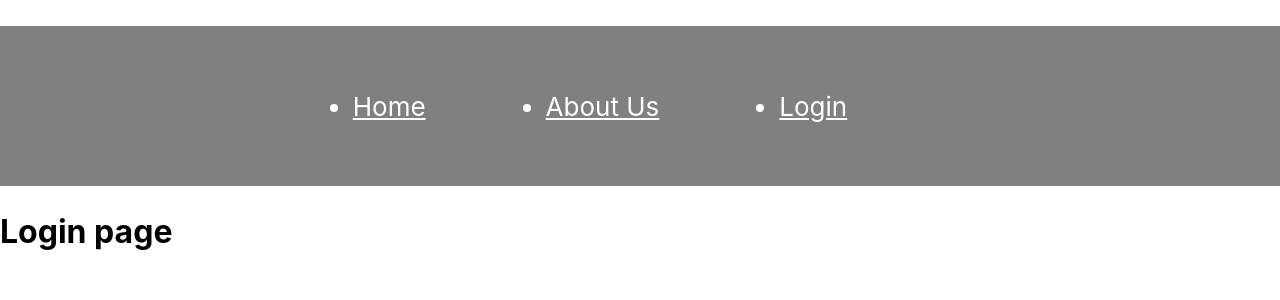
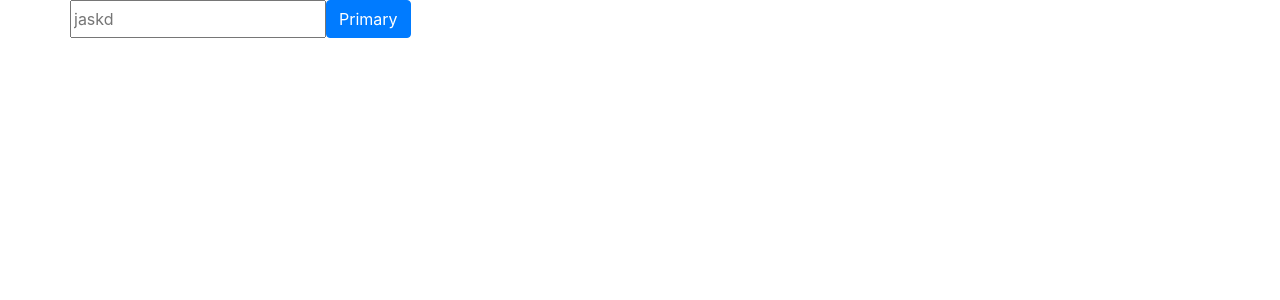
Before and after one commit to thatsmimo/empeal_website, a React (Create React App) app: page /login in a window 1280 px wide. Shown: the top 300 px of the page. Built offline with nearby package versions, Linux system fonts and the light colour scheme.

Commit message:
bootstrap added

```diff
--- a/package.json
+++ b/package.json
@@ -6,7 +6,9 @@
     "@testing-library/jest-dom": "^4.2.4",
     "@testing-library/react": "^9.3.2",
     "@testing-library/user-event": "^7.1.2",
+    "bootstrap": "^4.5.2",
     "react": "^16.13.1",
+    "react-bootstrap": "^1.3.0",
     "react-dom": "^16.13.1",
     "react-router-dom": "^5.2.0",
     "react-scripts": "3.4.3"
--- a/src/App.js
+++ b/src/App.js
@@ -1,5 +1,6 @@
 import React from "react";
 import "./App.css";
+import "bootstrap/dist/css/bootstrap.min.css";
 import { BrowserRouter as Router } from "react-router-dom";
 import Header from "./components/Header";
 import MainRouter from "./navigation/MainRouter";
@@ -7,7 +8,6 @@ import MainRouter from "./navigation/MainRouter";
 function App() {
   return (
     <Router>
-      <Header />
       <MainRouter />
     </Router>
   );
--- a/src/navigation/MainRouter.js
+++ b/src/navigation/MainRouter.js
@@ -3,6 +3,7 @@ import { BrowserRouter as Router, Route, Link, Switch } from "react-router-dom";
 import Dashboard from "../screens/Dashboard";
 import AboutUs from "../screens/AboutUs";
 import Login from "../screens/Login";
+import Homepage from "../screens/Homepage";
 
 export default function MainRouter() {
   return (
@@ -10,6 +11,7 @@ export default function MainRouter() {
       <Route exact path="/" component={Dashboard}></Route>
       <Route exact path="/about" component={AboutUs}></Route>
       <Route exact path="/login" component={Login}></Route>
+      <Route exact path="/home" component={Homepage}></Route>
     </Switch>
   );
 }
--- /dev/null
+++ b/src/screens/Homepage/index.js
@@ -0,0 +1,10 @@
+import React from "react";
+import "./style.css";
+
+export default function index() {
+  return (
+    <div>
+      <h1>homepage</h1>
+    </div>
+  );
+}
--- a/src/screens/Login/index.js
+++ b/src/screens/Login/index.js
@@ -1,7 +1,19 @@
 import React from "react";
+import { Button, Container, Row } from "react-bootstrap";
 
 function Login() {
-  return <h1>Login page</h1>;
+  return (
+    <div>
+      <Container>
+        <Row>
+          <input className="text-box" placeholder="jaskd" />
+          <Button className="new-btn" variant="primary">
+            Primary
+          </Button>
+        </Row>
+      </Container>
+    </div>
+  );
 }
 
 export default Login;
```
Also changed, not shown: src/screens/Homepage/style.css (added), 2 other files (tests, documents, lock files or other folders).
